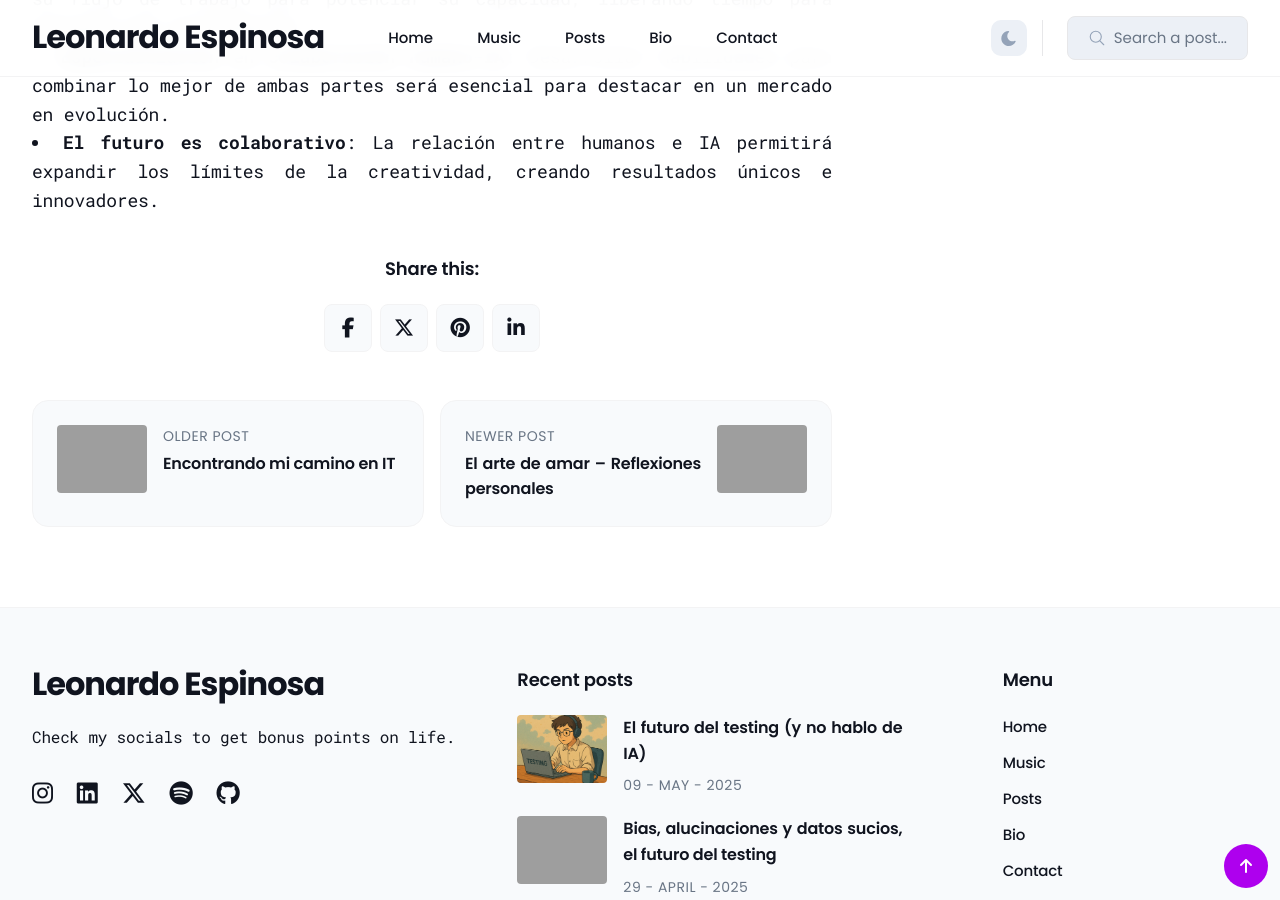
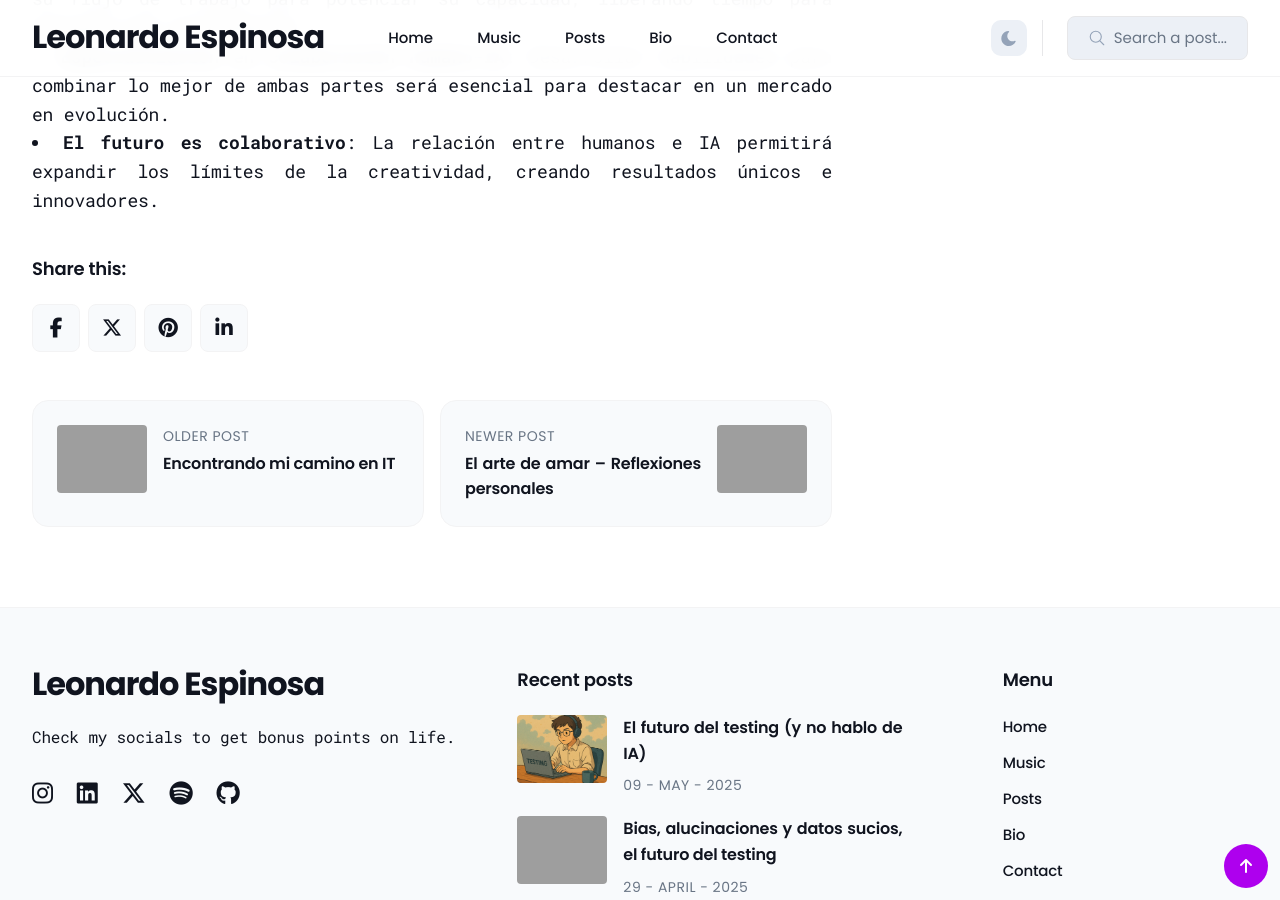
Before and after one commit to leonardespi/leonardespi.github.io, a Jekyll site: the page built from _posts/2024-12-16-creatividad-en-un-mundo-de-ia.md, in a window 1280 px wide and 900 px high, scrolled down 2491 px. Built offline with Jekyll 4.4.1, drawn with Linux system fonts in a browser that asks for light colours; grey boxes are pictures that could not be loaded.

Commit message:
fix: alignment issue on share buttons

```diff
--- a/_includes/share-buttons.html
+++ b/_includes/share-buttons.html
@@ -1,6 +1,6 @@
-<div class="share">
-  <div class="share__title">Share this:</div>
-  <ul class="share__list list-reset">
+<div class="share" style="text-align:  left;">
+  <div class="share__title" style="text-align:  left;" >Share this:</div>
+  <ul class="share__list list-reset" style="justify-content:  left;">
     <li class="share__item">
       <a class="share__link share__facebook" href="https://www.facebook.com/sharer/sharer.php?u={{ site.url }}{{ site.baseurl }}{{ page.url }}"
         onclick="window.open(this.href, 'pop-up', 'left=20,top=20,width=500,height=500,toolbar=1,resizable=0'); return false;"
```
